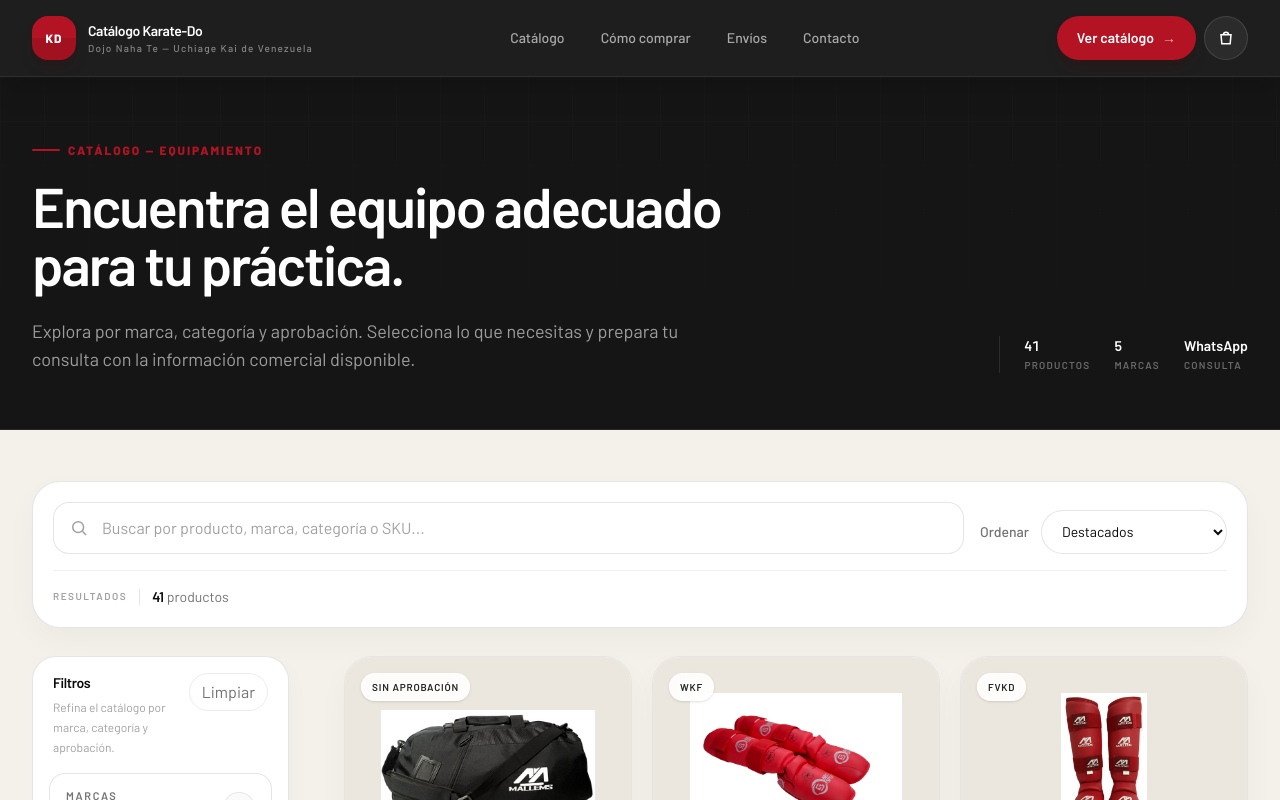
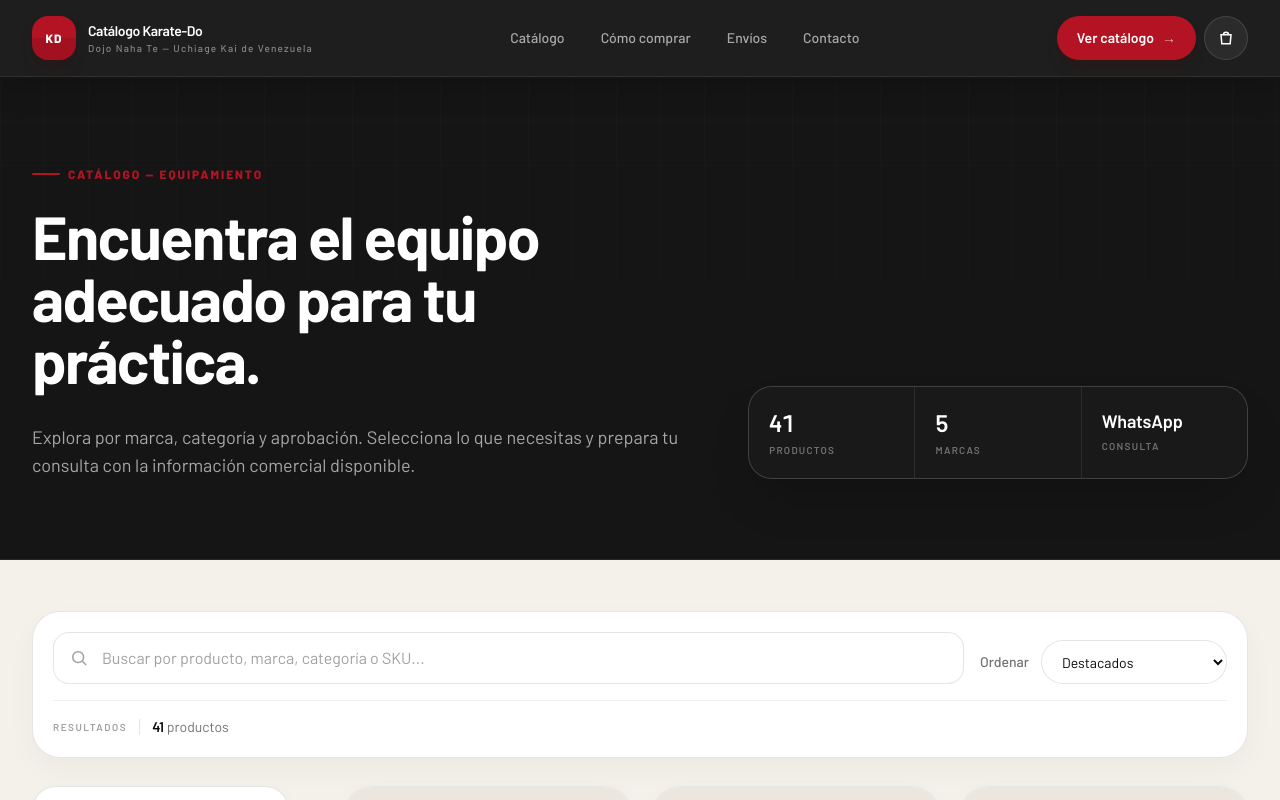
Before and after one commit to maorusohh/catalogo-karate, a Next.js app: page /catalogo in a window 1280 px wide. Shown: the top 800 px of the page. Built offline with nearby package versions, Linux system fonts and the light colour scheme.

Commit message:
refactor: restore catalog hero presence

```diff
--- a/src/app/catalogo/page.tsx
+++ b/src/app/catalogo/page.tsx
@@ -20,41 +20,45 @@ export default function CatalogoPage() {
   return (
     <main>
       <section className="relative overflow-hidden border-b border-white/8 bg-[#151515] text-white">
-        <div className="pointer-events-none absolute inset-0 [background-image:linear-gradient(rgb(255_255_255_/_0.07)_1px,transparent_1px),linear-gradient(90deg,rgb(255_255_255_/_0.07)_1px,transparent_1px)] [mask-image:linear-gradient(to_bottom,black,transparent_95%)] [background-size:44px_44px] opacity-16" />
+        <div className="pointer-events-none absolute inset-0 [background-image:linear-gradient(rgb(255_255_255_/_0.08)_1px,transparent_1px),linear-gradient(90deg,rgb(255_255_255_/_0.08)_1px,transparent_1px)] [mask-image:linear-gradient(to_bottom,black,transparent_90%)] [background-size:44px_44px] opacity-20" />
 
         <Container>
-          <div className="relative grid gap-8 py-10 sm:py-12 lg:grid-cols-[minmax(0,1fr)_auto] lg:items-end lg:py-14">
-            <div className="max-w-3xl">
+          <div className="relative grid gap-10 py-14 sm:py-18 lg:grid-cols-[minmax(0,1.15fr)_minmax(320px,0.85fr)] lg:items-end lg:py-20">
+            <div className="max-w-4xl">
               <p className="eyebrow text-[#ef5a68]">Catálogo — Equipamiento</p>
 
-              <h1 className="mt-5 max-w-3xl text-4xl leading-[1.03] font-semibold tracking-[-0.035em] text-white sm:text-5xl lg:text-[3.5rem]">
+              <h1 className="mt-6 max-w-4xl text-4xl leading-[1.02] font-bold tracking-[-0.025em] text-white sm:text-5xl lg:text-[3.8rem]">
                 Encuentra el equipo adecuado para tu práctica.
               </h1>
 
-              <p className="mt-6 max-w-2xl text-base leading-7 text-white/58 sm:text-lg">
+              <p className="mt-8 max-w-2xl text-base leading-7 text-white/62 sm:text-lg">
                 Explora por marca, categoría y aprobación. Selecciona lo que necesitas y prepara tu
                 consulta con la información comercial disponible.
               </p>
             </div>
 
-            <div className="flex flex-wrap gap-x-6 gap-y-3 border-t border-white/10 pt-4 text-sm lg:max-w-sm lg:border-t-0 lg:border-l lg:pt-0 lg:pl-6">
-              <div>
-                <p className="font-semibold text-white tabular-nums">{activeProductCount}</p>
-                <p className="mt-0.5 text-[10px] font-semibold tracking-[0.13em] text-white/36 uppercase">
+            <div className="grid grid-cols-3 gap-px overflow-hidden rounded-3xl border border-white/10 bg-white/10 shadow-2xl shadow-black/20">
+              <div className="bg-[#191919]/95 px-4 py-5 sm:px-5">
+                <p className="text-2xl font-semibold tracking-[-0.01em] text-white tabular-nums">
+                  {activeProductCount}
+                </p>
+                <p className="mt-1 text-[10px] font-semibold tracking-[0.13em] text-white/38 uppercase">
                   Productos
                 </p>
               </div>
 
-              <div>
-                <p className="font-semibold text-white tabular-nums">{activeBrandCount}</p>
-                <p className="mt-0.5 text-[10px] font-semibold tracking-[0.13em] text-white/36 uppercase">
+              <div className="bg-[#191919]/95 px-4 py-5 sm:px-5">
+                <p className="text-2xl font-semibold tracking-[-0.01em] text-white tabular-nums">
+                  {activeBrandCount}
+                </p>
+                <p className="mt-1 text-[10px] font-semibold tracking-[0.13em] text-white/38 uppercase">
                   Marcas
                 </p>
               </div>
 
-              <div>
-                <p className="font-semibold text-white">WhatsApp</p>
-                <p className="mt-0.5 text-[10px] font-semibold tracking-[0.13em] text-white/36 uppercase">
+              <div className="bg-[#191919]/95 px-4 py-5 sm:px-5">
+                <p className="text-lg font-semibold tracking-[-0.01em] text-white">WhatsApp</p>
+                <p className="mt-1 text-[10px] font-semibold tracking-[0.13em] text-white/38 uppercase">
                   Consulta
                 </p>
               </div>
```
